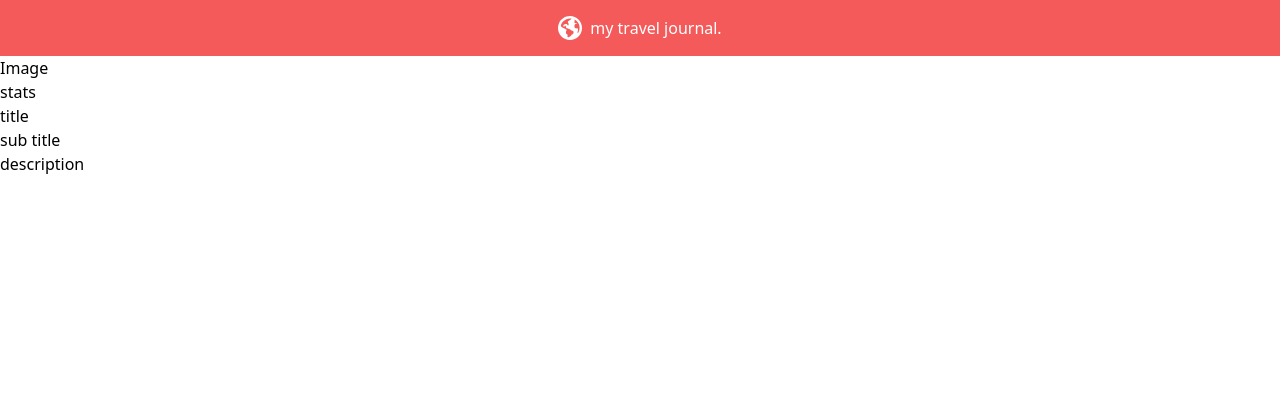
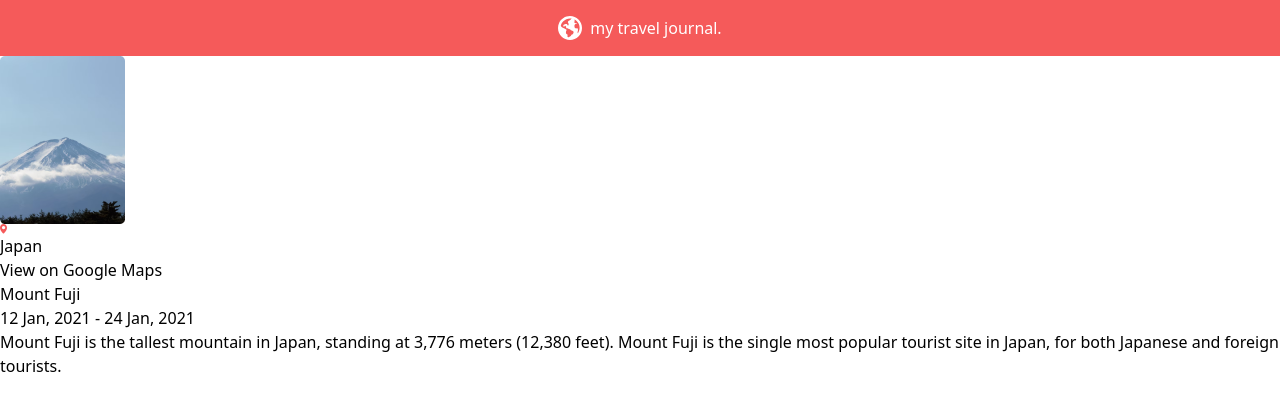
Before and after one commit to InshutiSouvede/travel_agency, a React (Vite) app: page / in a window 1280 px wide. Shown: the top 410 px of the page. Built offline with nearby package versions, Linux system fonts and the light colour scheme.

Commit message:
Add contents of the first card

```diff
--- a/src/components/Card.jsx
+++ b/src/components/Card.jsx
@@ -1,11 +1,19 @@
+import fuji from '../assets/images/fuji.png'
+import map from '../assets/icons/map.svg'
 export default function Nav(){
     return (
         <section>
-            <div className="card--img">Image</div>
-            <div className="card--stats">stats</div>
-            <h1 className="card--title">title</h1>
-            <h3 className="card--subtitle">sub title</h3>
-            <p className="card--description">description</p>
+            <div className="card--img">
+                <img src={fuji} alt="fuji" />
+            </div>
+            <div className="card--stats">
+            <img src={map} alt="map" />
+            <h2>Japan</h2>
+            <a href="#">View on Google Maps</a>
+            </div>
+            <h1 className="card--title">Mount Fuji</h1>
+            <h3 className="card--subtitle">12 Jan, 2021 - 24 Jan, 2021</h3>
+            <p className="card--description">Mount Fuji is the tallest mountain in Japan, standing at 3,776 meters (12,380 feet). Mount Fuji is the single most popular tourist site in Japan, for both Japanese and foreign tourists.</p>
         </section>
     )
 }
```
